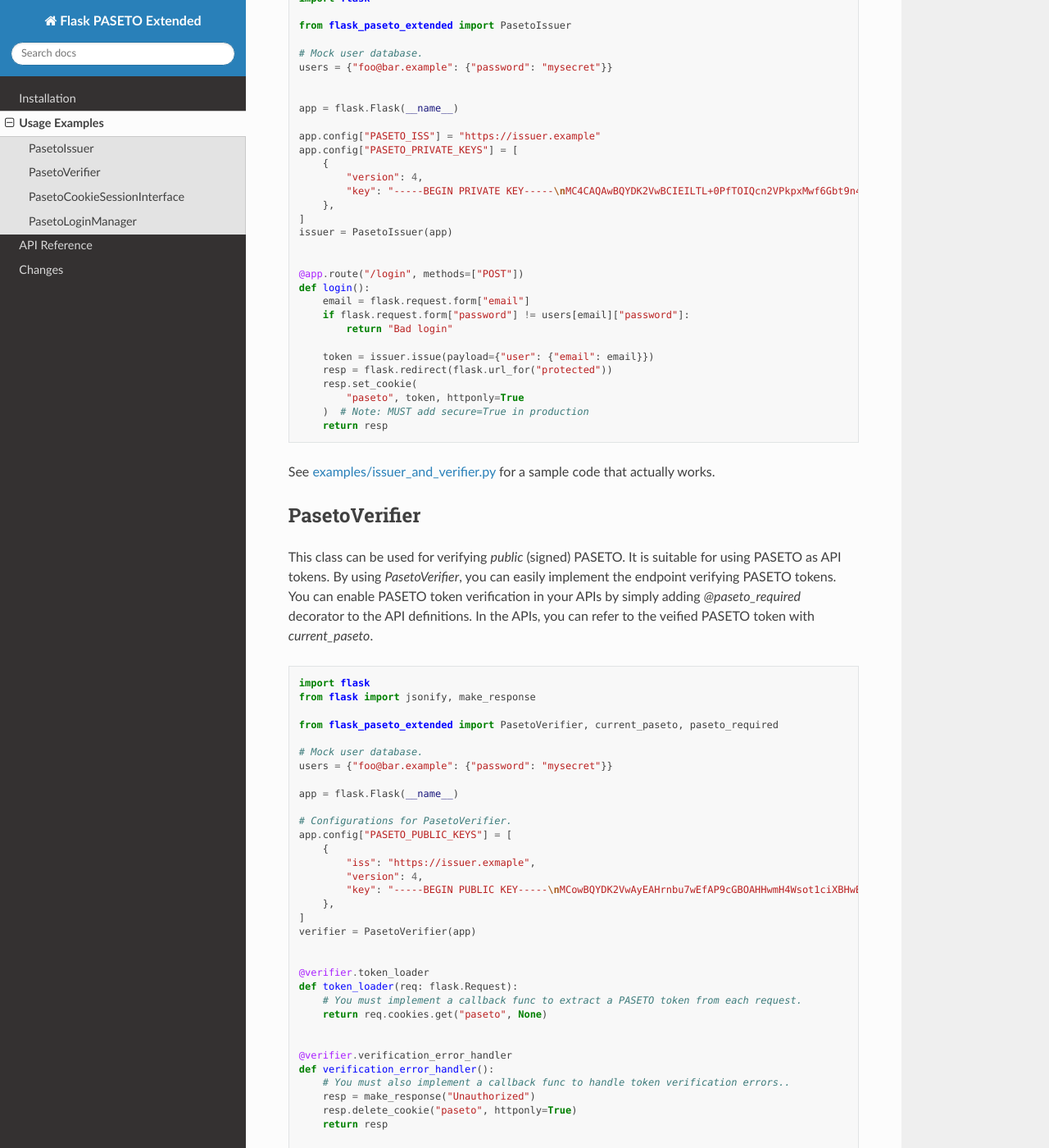
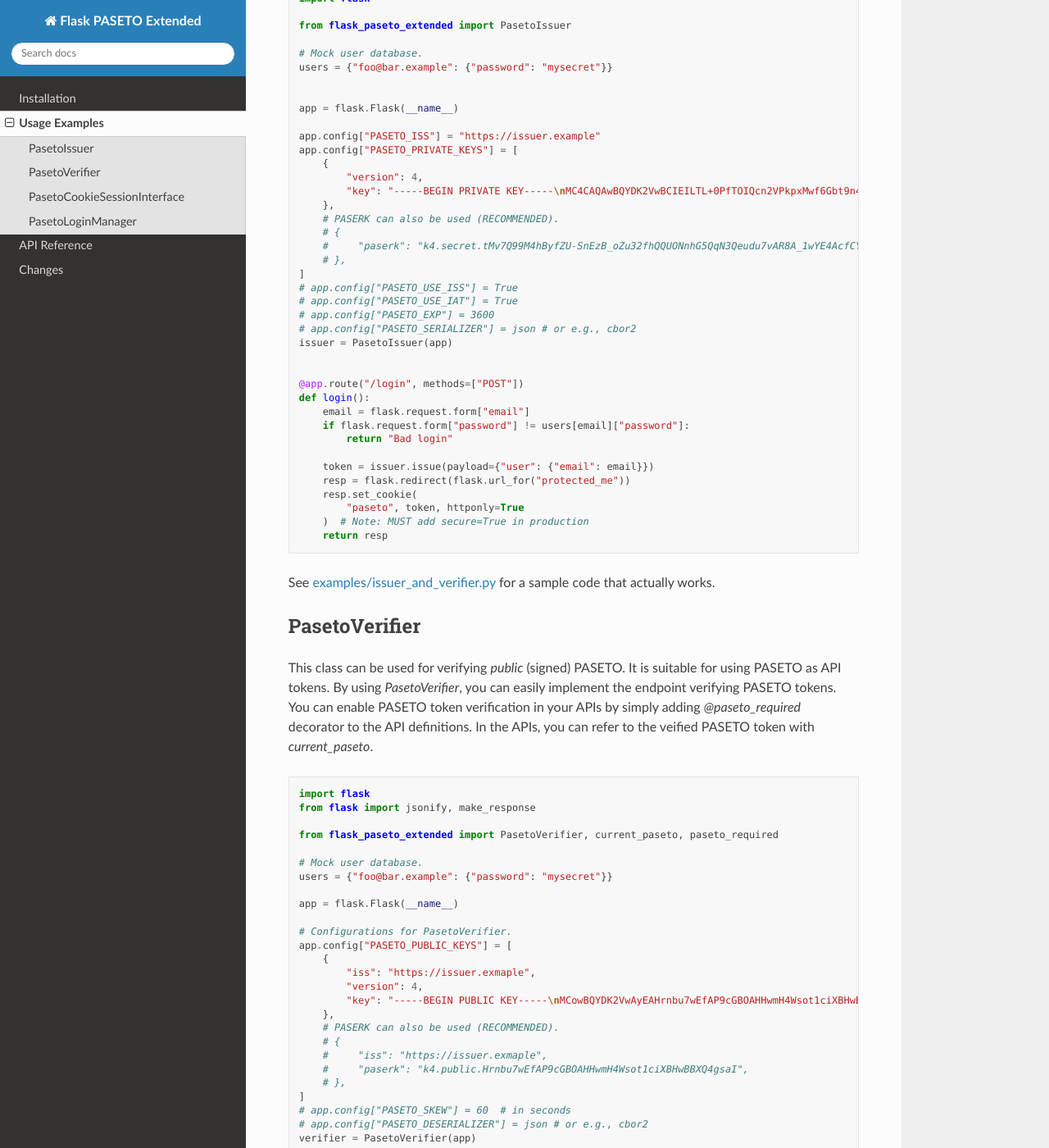
Before and after one commit to dajiaji/flask-paseto-extended, a Sphinx documentation site: the page built from docs/usage.rst, in a window 1280 px wide and 1400 px high, scrolled down 503 px. Shown: the whole window at 82% size. Built offline with Sphinx 7.4.7 and the Read the Docs theme 2.0.0, drawn with Linux system fonts in a browser that asks for light colours; some of the changed text lies outside the part shown.

Commit message:
Refine an example for PasetoIssuer and PasetoVerifier.

```diff
--- a/docs/usage.rst
+++ b/docs/usage.rst
@@ -29,7 +29,15 @@ This class can be used for issuing `public` (signed) PASETO. It is suitable for
             "version": 4,
             "key": "-----BEGIN PRIVATE KEY-----\nMC4CAQAwBQYDK2VwBCIEILTL+0PfTOIQcn2VPkpxMwf6Gbt9n4UEFDjZ4RuUKjd0\n-----END PRIVATE KEY-----",
         },
+        # PASERK can also be used (RECOMMENDED).
+        # {
+        #     "paserk": "k4.secret.tMv7Q99M4hByfZU-SnEzB_oZu32fhQQUONnhG5QqN3Qeudu7vAR8A_1wYE4AcfCYfhayi3VyJcEfAEFdDiCxog",
+        # },
     ]
+    # app.config["PASETO_USE_ISS"] = True
+    # app.config["PASETO_USE_IAT"] = True
+    # app.config["PASETO_EXP"] = 3600
+    # app.config["PASETO_SERIALIZER"] = json # or e.g., cbor2
     issuer = PasetoIssuer(app)
 
 
@@ -40,7 +48,7 @@ This class can be used for issuing `public` (signed) PASETO. It is suitable for
             return "Bad login"
 
         token = issuer.issue(payload={"user": {"email": email}})
-        resp = flask.redirect(flask.url_for("protected"))
+        resp = flask.redirect(flask.url_for("protected_me"))
         resp.set_cookie(
             "paseto", token, httponly=True
         )  # Note: MUST add secure=True in production
@@ -72,7 +80,14 @@ This class can be used for verifying `public` (signed) PASETO. It is suitable fo
             "version": 4,
             "key": "-----BEGIN PUBLIC KEY-----\nMCowBQYDK2VwAyEAHrnbu7wEfAP9cGBOAHHwmH4Wsot1ciXBHwBBXQ4gsaI=\n-----END PUBLIC KEY-----",
         },
+        # PASERK can also be used (RECOMMENDED).
+        # {
+        #     "iss": "https://issuer.exmaple",
+        #     "paserk": "k4.public.Hrnbu7wEfAP9cGBOAHHwmH4Wsot1ciXBHwBBXQ4gsaI",
+        # },
     ]
+    # app.config["PASETO_SKEW"] = 60  # in seconds
+    # app.config["PASETO_DESERIALIZER"] = json # or e.g., cbor2
     verifier = PasetoVerifier(app)
 
 
@@ -90,9 +105,9 @@ This class can be used for verifying `public` (signed) PASETO. It is suitable fo
         return resp
 
 
-    @app.route("/protected/users/self")
+    @app.route("/protected/me")
     @paseto_required()
-    def protected():
+    def protected_me():
         return jsonify(current_paseto.payload["user"])
 
 See `examples/issuer_and_verifier.py`_ for a sample code that actually works.
```
Also changed, not shown: README.md (+12 -3 lines), 1 other file.
